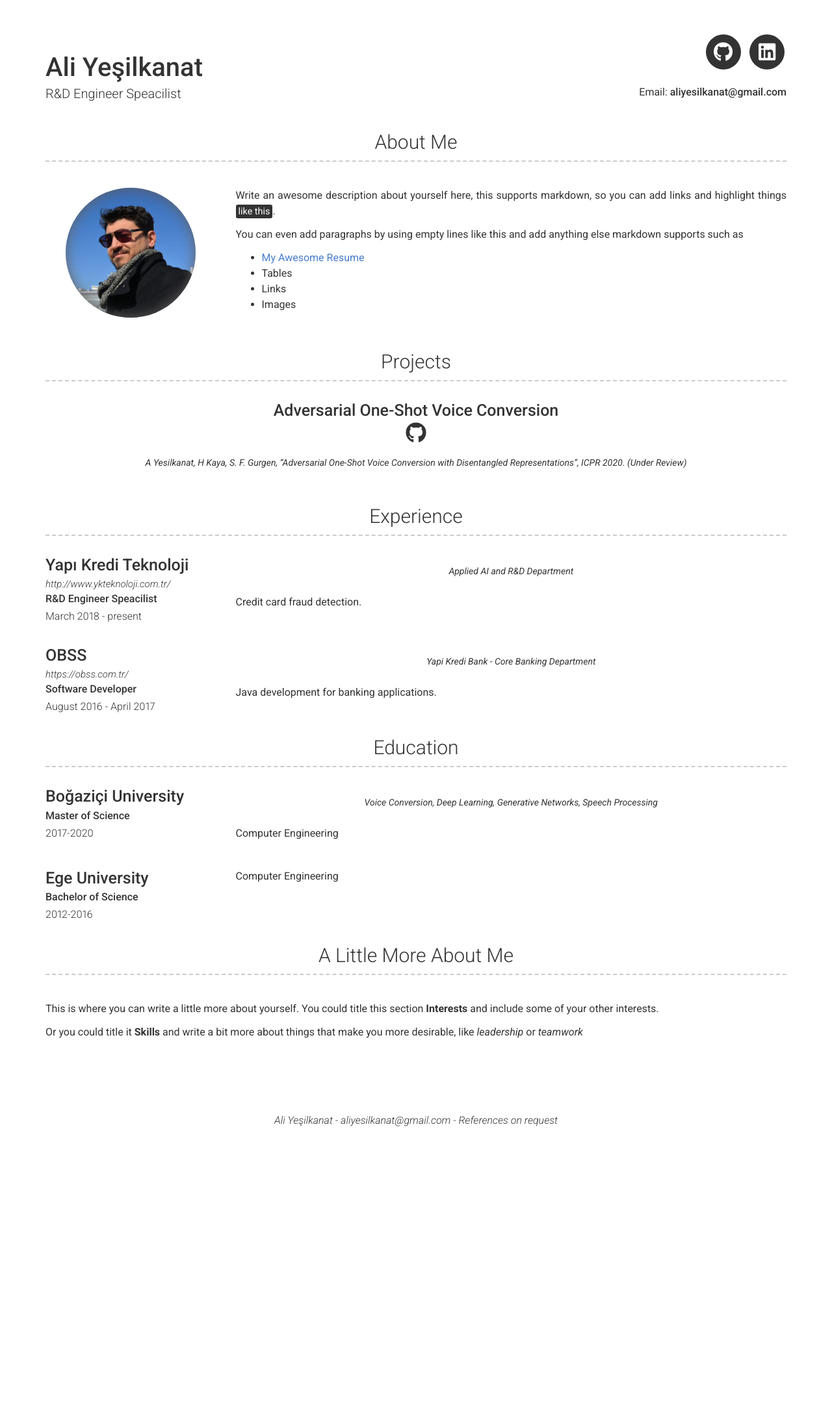
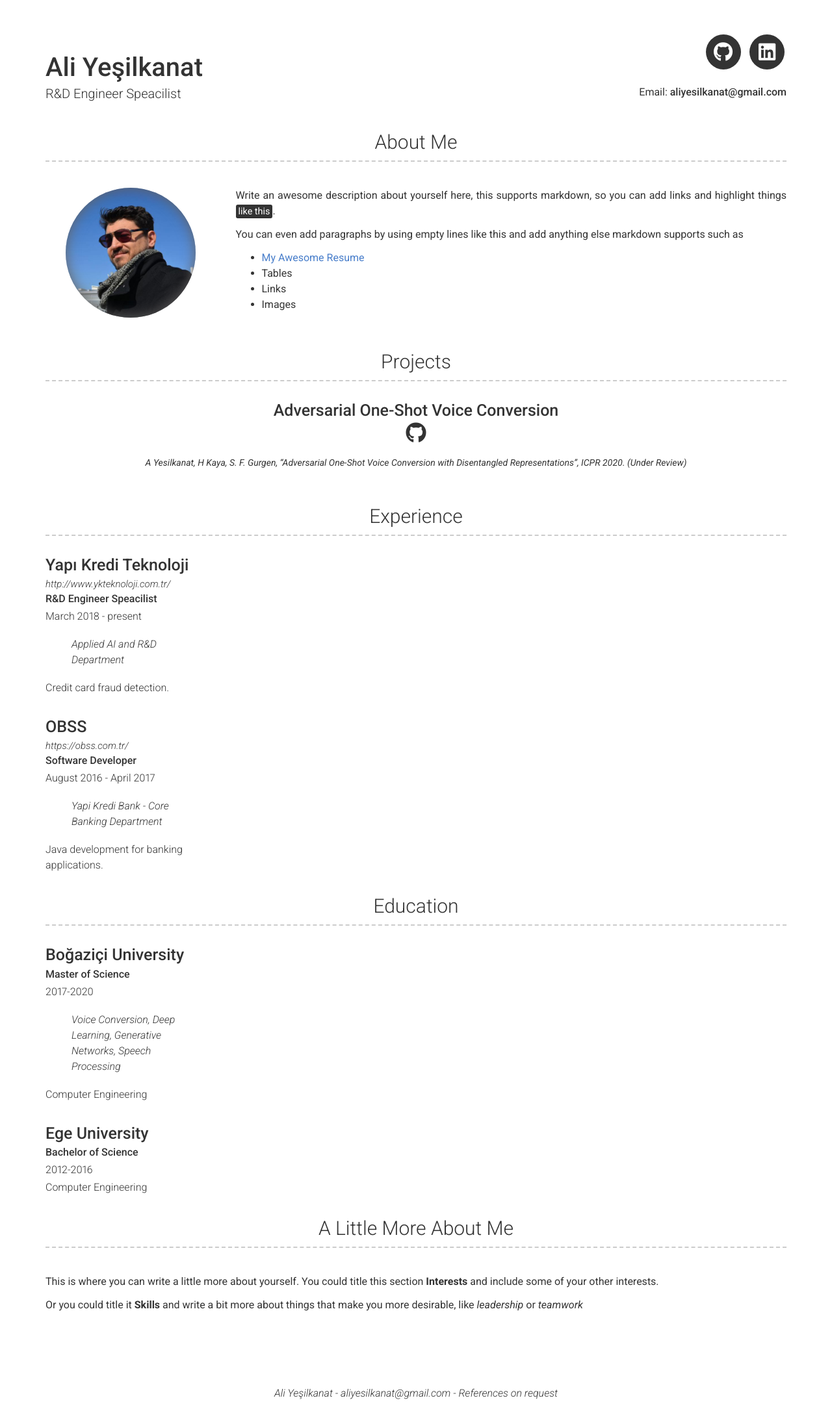
Before and after one commit to aliyesilkanat/aliyesilkanat.github.io, a Jekyll site: the page built from index.md, in a window 1280 px wide. Shown: the whole page at 65% size. Built offline with Jekyll 4.4.1, drawn with Linux system fonts in a browser that asks for light colours; nearby versions of some CDN libraries; before the commit the page ends 1749 px from its top, so only the background shows below that.

Commit message:
Update left.html

```diff
--- a/_includes/left.html
+++ b/_includes/left.html
@@ -19,11 +19,12 @@
         </a>
       </p>
     {%- endif -%}
-  </div>
-  <div class="col-xs-12 col-sm-8 col-md-9 col-print-12">
-    {%- if include.item.quote -%}
+  {%- if include.item.quote -%}
       <p class="quote">{{ include.item.quote }}</p>
     {%- endif -%}
     {{ include.item.description | strip | markdownify }}
   </div>
+  <div class="col-xs-12 col-sm-8 col-md-9 col-print-12">
+
+  </div>
 </div>
```
